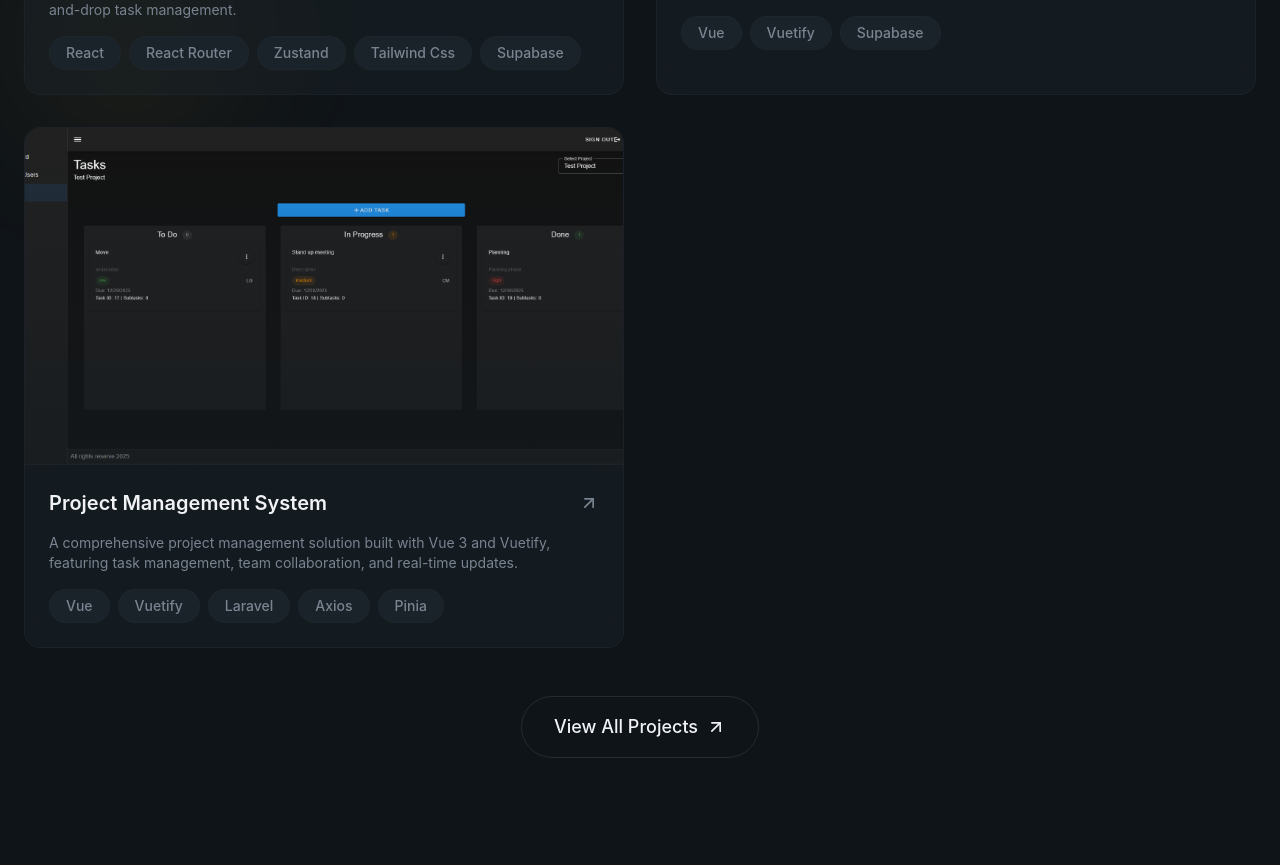
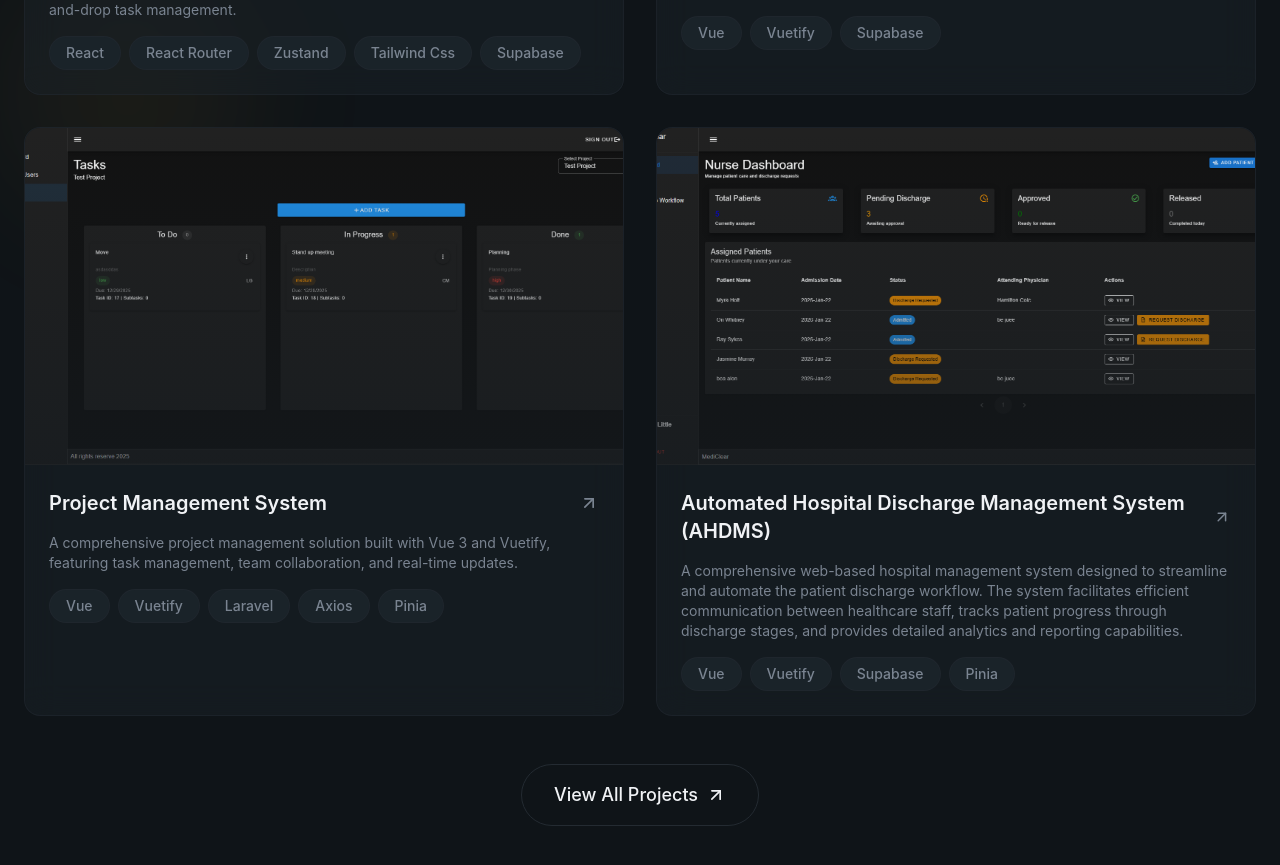
Before and after one commit to jeremydanielestrada/Portfolio-New, a React (Vite) app: page / in a window 1280 px wide. Shown: the part 3943-4808 px from the top of the page. Built offline with nearby package versions, Linux system fonts and the light colour scheme.

Commit message:
feat: added new project

```diff
--- a/src/components/sections/Projects.tsx
+++ b/src/components/sections/Projects.tsx
@@ -79,6 +79,16 @@ const projects = [
     tags: ["Vue", "Vuetify", "Laravel", "Axios", "Pinia"],
     link: "",
     github: "https://github.com/jeremydanielestrada/PMS-frontend",
+  },
+
+  {
+    title: "Automated Hospital Discharge Management System (AHDMS)",
+    description:
+      "A comprehensive web-based hospital management system designed to streamline and automate the patient discharge workflow. The system facilitates efficient communication between healthcare staff, tracks patient progress through discharge stages, and provides detailed analytics and reporting capabilities.",
+    image: "/projects/medi-clear.png",
+    tags: ["Vue", "Vuetify", "Supabase", "Pinia"],
+    link: "",
+    github: "https://github.com/rvgonzales0426/MediClear",
   },
 ];
 
```
Also changed, not shown: public/projects/medi-clear.png (added).
